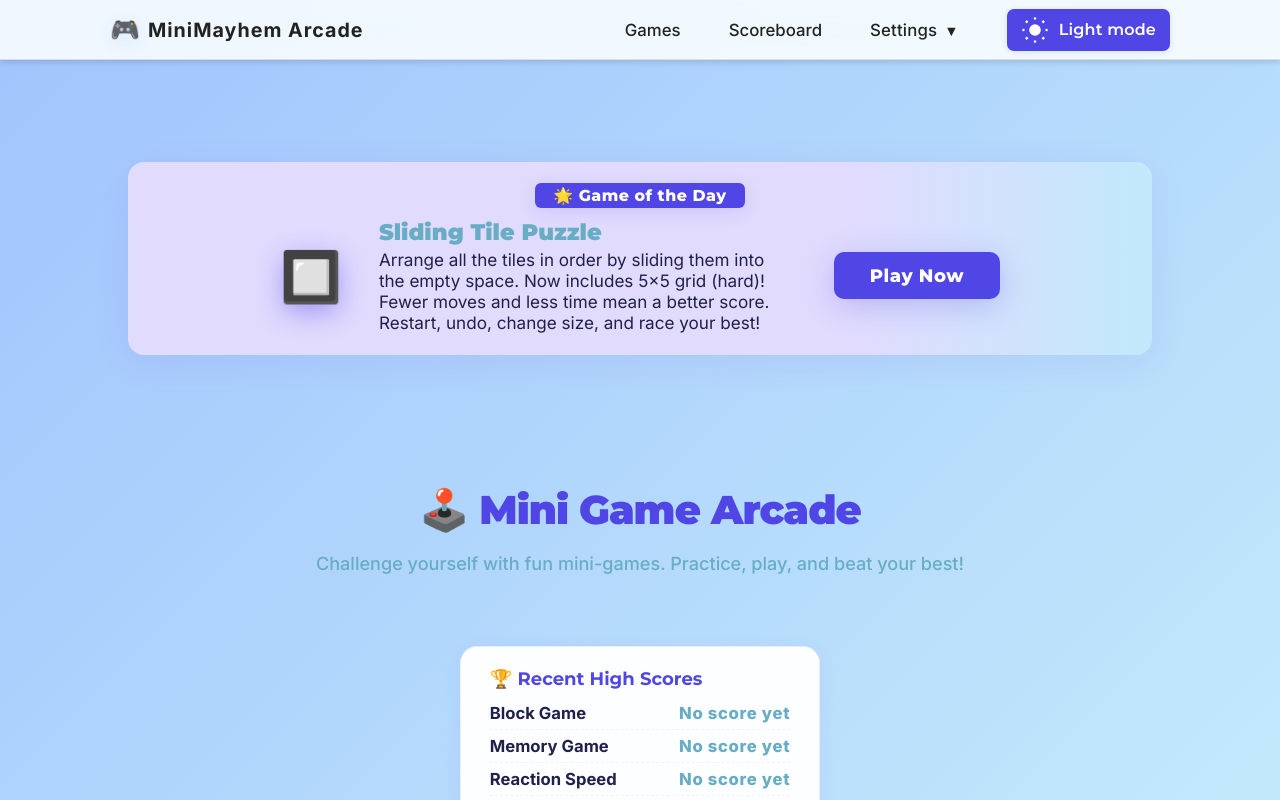
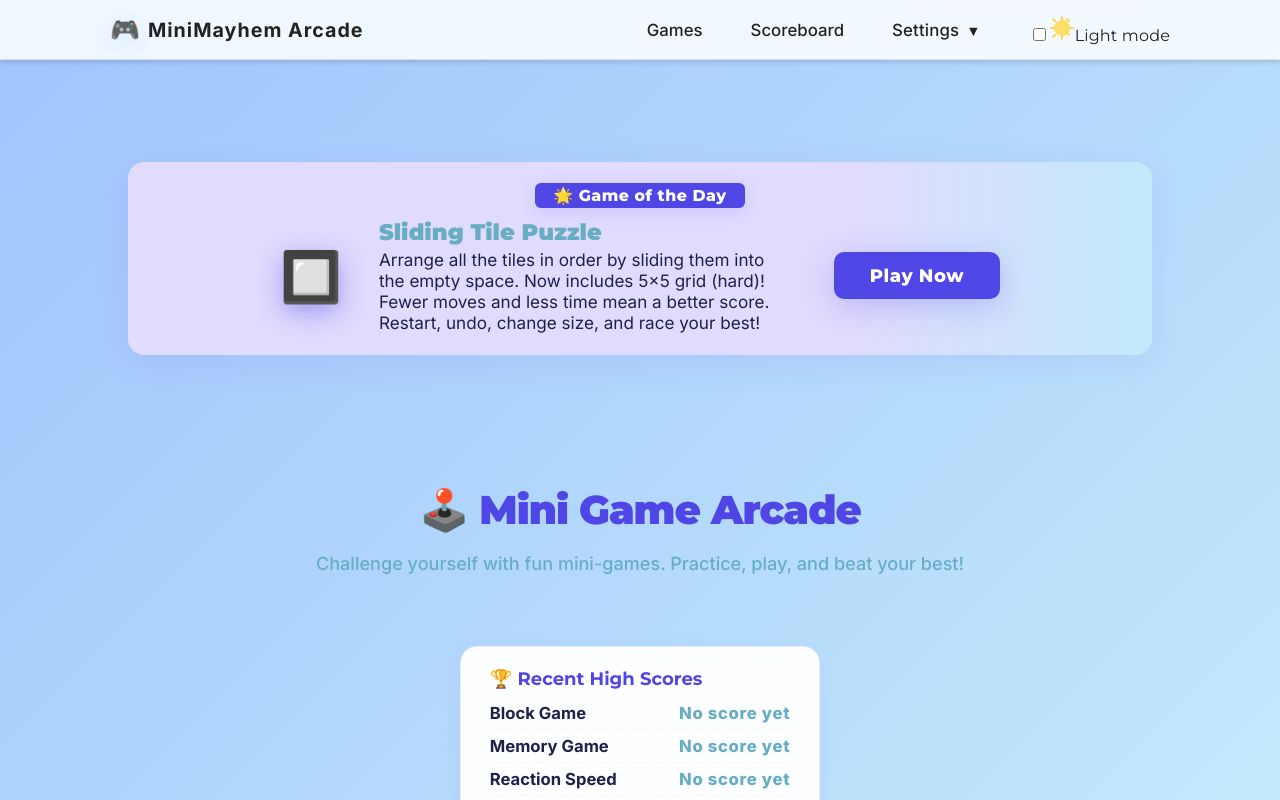
Before and after one commit to Workflow-Manager-admin/minimayhem-arcade-27968-677199a1, a React (Create React App) app in the folder mini_mayhem_arcade/: page /games in a window 1280 px wide. Shown: the top 800 px of the page. Built offline with nearby package versions, Linux system fonts and the light colour scheme; the HTML template or start-up script is replaced by a standard one.

Commit message:
Auto-commit: Changes as of 2025-06-04T11:13:49.765140+00:00

```diff
--- a/mini_mayhem_arcade/src/Navbar.js
+++ b/mini_mayhem_arcade/src/Navbar.js
@@ -238,45 +238,87 @@ function SettingsDropdown({ open, onClose }) {
 
 /**
  * PUBLIC_INTERFACE
- * Theme Toggle (sun/moon icon, theme label, compact for dropdown)
- * @param {theme: string, setTheme: fn}
+ * Theme Toggle Switch (slider with animated sun/moon, track, thumb).
+ * - Visually attractive toggle switch with animated icons.
+ * - Fully accessible (label, focus, keyboard, aria-pressed).
+ * - Smooth color/position transitions and "arcade"/modern style.
  */
 function ThemeToggle({ theme, setTheme }) {
   const isDark = theme === "dark";
+
+  // Accessibility: handle Space/Enter as toggle
+  function handleKeyDown(e) {
+    if (e.key === " " || e.key === "Enter") {
+      e.preventDefault();
+      setTheme(isDark ? "light" : "dark");
+    }
+  }
+
   return (
-    <button
-      className="theme-toggle"
+    <div className="arcade-toggle-switch-wrapper">
+      <label
+        className="arcade-toggle-switch"
+        tabIndex={0}
         aria-label={isDark ? "Switch to light mode" : "Switch to dark mode"}
-      onClick={() => setTheme(isDark ? "light" : "dark")}
-      tabIndex={0}
+        aria-checked={isDark}
+        role="switch"
+        onKeyDown={handleKeyDown}
+      >
+        <input
+          className="arcade-toggle-input"
+          type="checkbox"
+          checked={isDark}
+          onChange={() => setTheme(isDark ? "light" : "dark")}
+          tabIndex={-1}
+          aria-hidden="true"
+        />
+        {/* Track */}
+        <span className="arcade-toggle-track">
+          {/* Animated icon thumb */}
+          <span
+            className="arcade-toggle-thumb"
+            aria-hidden="true"
           >
             {isDark ? (
-        <span className="theme-toggle-icon" aria-hidden="true">
-          {/* Moon icon */}
-          <svg viewBox="0 0 24 24" width="28" height="28" fill="currentColor">
-            <path d="M21 12.62A9 9 0 1 1 11.38 3a1 1 0 0 1 .96 1.23 7.001 7.001 0 0 0 7.43 8.46 1 1 0 0 1 1.23.96z" />
+              // Animated Moon
+              <span className="arcade-moon-icon">
+                <svg width="26" height="26" viewBox="0 0 26 26" fill="none" aria-hidden="true">
+                  <circle cx="13" cy="13" r="10" fill="#3749A4">
+                    <animate attributeName="fill" values="#3749A4;#FFE066;#3749A4" dur="2s" repeatCount="indefinite"/>
+                  </circle>
+                  <path
+                    d="M20 14.5c-.89.5-2.08.5-3.1-.1A6.5 6.5 0 0 1 11.6 7.1c.6-1.02.6-2.21.1-3.1a8 8 0 1 0 8.3 10.5z"
+                    fill="#222"
+                  >
+                    <animate attributeName="fill" values="#222;#463b9e;#222" dur="2s" repeatCount="indefinite"/>
+                  </path>
                 </svg>
               </span>
             ) : (
-        <span className="theme-toggle-icon" aria-hidden="true">
-          {/* Sun icon */}
-          <svg viewBox="0 0 24 24" width="28" height="28" fill="currentColor">
-            <circle cx="12" cy="12" r="5" />
-            <g>
-              <line x1="12" y1="1.2" x2="12" y2="3.0" stroke="currentColor" strokeWidth="2" />
-              <line x1="12" y1="21.0" x2="12" y2="22.8" stroke="currentColor" strokeWidth="2" />
-              <line x1="4.21" y1="4.21" x2="5.64" y2="5.64" stroke="currentColor" strokeWidth="2" />
-              <line x1="18.36" y1="18.36" x2="19.79" y2="19.79" stroke="currentColor" strokeWidth="2" />
-              <line x1="1.2" y1="12" x2="3.0" y2="12" stroke="currentColor" strokeWidth="2" />
-              <line x1="21.0" y1="12" x2="22.8" y2="12" stroke="currentColor" strokeWidth="2" />
-              <line x1="4.21" y1="19.79" x2="5.64" y2="18.36" stroke="currentColor" strokeWidth="2" />
-              <line x1="18.36" y1="5.64" x2="19.79" y2="4.21" stroke="currentColor" strokeWidth="2" />
+              // Sun icon with rays
+              <span className="arcade-sun-icon">
+                <svg width="26" height="26" viewBox="0 0 26 26" fill="none" aria-hidden="true">
+                  <circle cx="13" cy="13" r="8" fill="#FFE066">
+                    <animate attributeName="fill" values="#FFE066;#FFD447;#FFE066" dur="2s" repeatCount="indefinite"/>
+                  </circle>
+                  <g stroke="#FFD447" strokeWidth="2" strokeLinecap="round">
+                    <line x1="13" y1="2.2" x2="13" y2="5.0"/>
+                    <line x1="13" y1="21" x2="13" y2="23.8"/>
+                    <line x1="4.2" y1="4.2" x2="6.1" y2="6.1"/>
+                    <line x1="19.9" y1="19.9" x2="17.8" y2="17.8"/>
+                    <line x1="2.2" y1="13" x2="5.0" y2="13"/>
+                    <line x1="21" y1="13" x2="23.8" y2="13"/>
+                    <line x1="4.2" y1="21.8" x2="6.1" y2="19.9"/>
+                    <line x1="19.9" y1="6.1" x2="17.8" y2="4.2"/>
                   </g>
                 </svg>
               </span>
             )}
-      <span className="theme-toggle-label">{isDark ? "Dark" : "Light"} mode</span>
-    </button>
+          </span>
+        </span>
+        <span className="arcade-toggle-label">{isDark ? "Dark" : "Light"} mode</span>
+      </label>
+    </div>
   );
 }
 
```
Also changed, not shown: 2 other files (tests, documents, lock files or other folders). Lines whose indentation alone changed are shown as unchanged.
